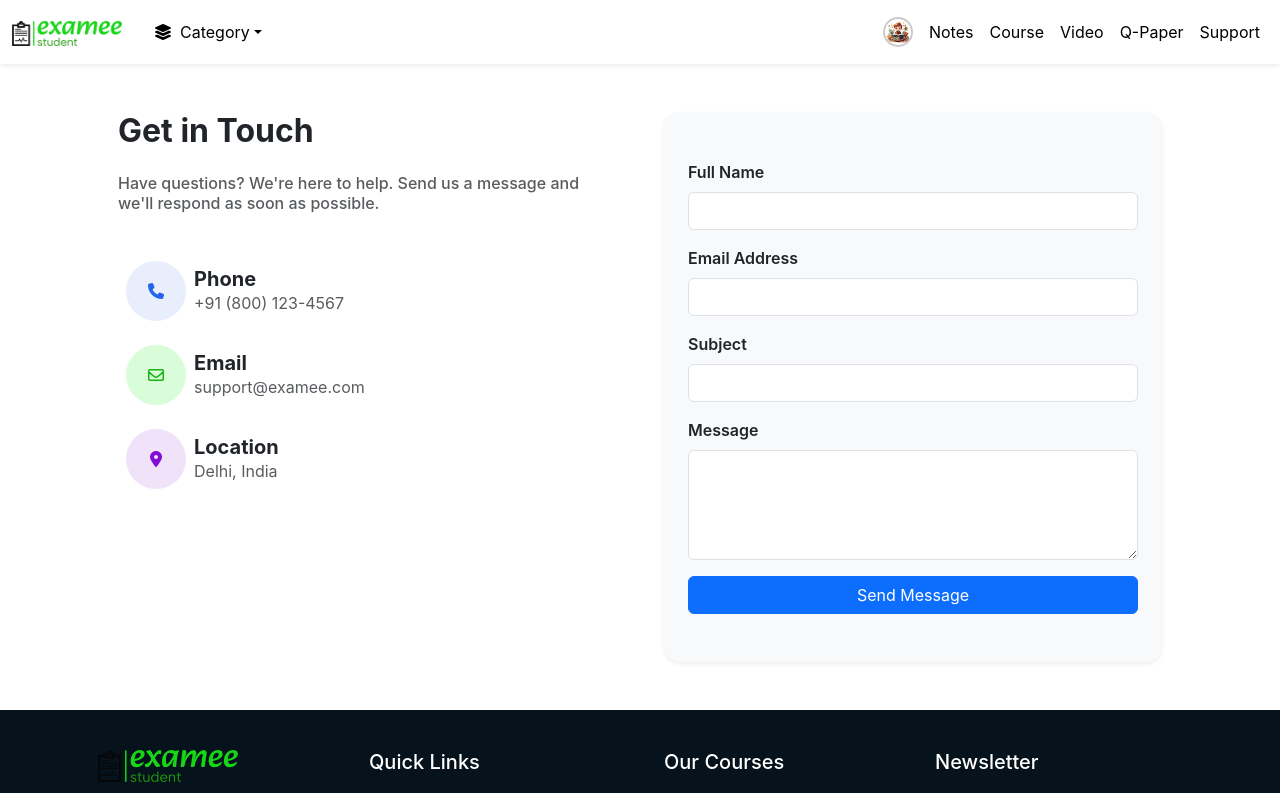
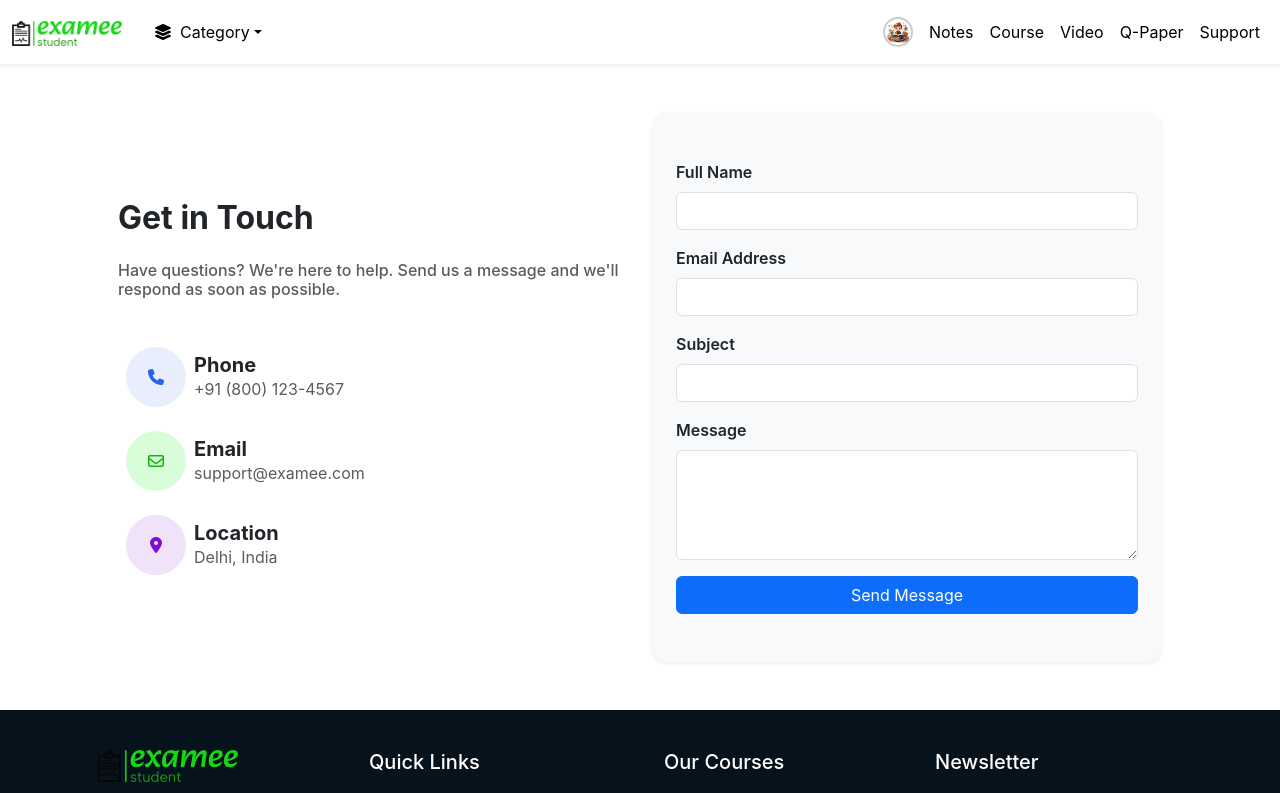
Before and after one commit to dhananjayyadav21/ExameeR, a React (Create React App) app in the folder client/: page /contact in a window 1280 px wide. Shown: the top 793 px of the page. Built offline with nearby package versions, Linux system fonts and the light colour scheme.

Commit message:
fix contat layout extra move right side

```diff
--- a/client/src/pages/Contact.jsx
+++ b/client/src/pages/Contact.jsx
@@ -5,8 +5,8 @@ const Contact = () => {
   return (
     <div>
         <section id="contact" className="py-5">
-            <div className="container px-3 px-lg-5">
-            <div className="row g-5">
+            <div className="container-lg px-3 px-lg-5">
+            <div className="row g-4 align-items-center">
                 {/* Contact Information */}
                 <div className="col-lg-6">
                 <h2 className="fw-bold text-dark mb-4">Get in Touch</h2>
```
